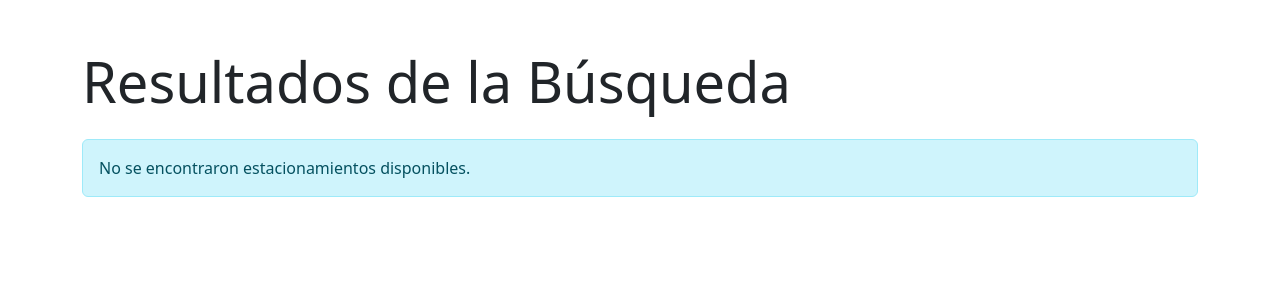
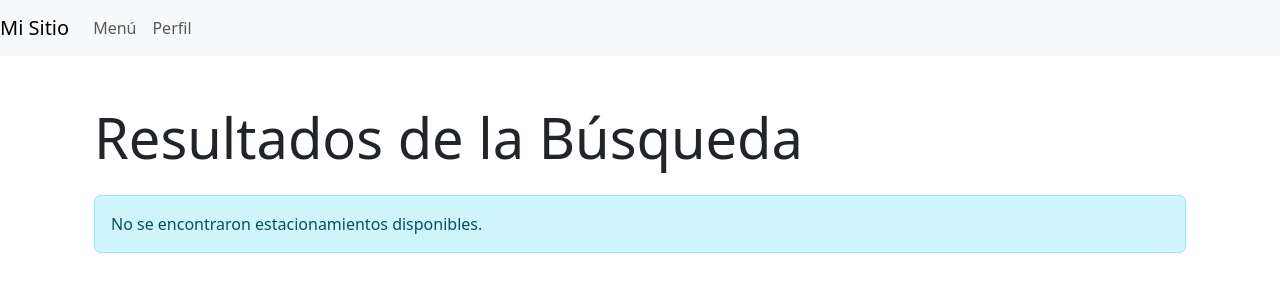
Before and after one commit to AstGon/Parking, a Django app: page /mostrar_estacionamiento/ in a window 1280 px wide. Shown: the top 300 px of the page. Run offline with Django 3.2, Linux system fonts and the light colour scheme; some libraries are stand-ins or nearby versions.

Commit message:
actualizacion

```diff
--- /dev/null
+++ b/buscar_estacionamiento/templates/buscar_estacionamiento/base.html
@@ -0,0 +1,31 @@
+{% load static %}
+<!DOCTYPE html>
+<html lang="es">
+<head>
+    <meta charset="UTF-8">
+    <meta name="viewport" content="width=device-width, initial-scale=1.0">
+    <link rel="stylesheet" href="https://cdn.jsdelivr.net/npm/bootstrap/dist/css/bootstrap.min.css">
+</head>
+<body>
+    <nav class="navbar navbar-expand-lg navbar-light bg-light">
+        <a class="navbar-brand" href="#">Mi Sitio</a>
+        <button class="navbar-toggler" type="button" data-toggle="collapse" data-target="#navbarNav" aria-controls="navbarNav" aria-expanded="false" aria-label="Toggle navigation">
+            <span class="navbar-toggler-icon"></span>
+        </button>
+        <div class="collapse navbar-collapse" id="navbarNav">
+            <ul class="navbar-nav">
+                <li class="nav-item">
+                    <a class="nav-link" href="">Menú</a>
+                </li>
+                <li class="nav-item">
+                    <a class="nav-link" href="">Perfil</a>
+                </li>
+            </ul>
+        </div>
+    </nav>
+
+    <div class="container">
+        {% block content %}{% endblock %}
+    </div>
+</body>
+</html>
--- a/buscar_estacionamiento/templates/buscar_estacionamiento/mostrar_estacionamiento.html
+++ b/buscar_estacionamiento/templates/buscar_estacionamiento/mostrar_estacionamiento.html
@@ -1,12 +1,7 @@
-<!DOCTYPE html>
-<html lang="es">
-<head>
-    <meta charset="UTF-8">
-    <meta name="viewport" content="width=device-width, initial-scale=1.0">
-    <title>Resultados de la Búsqueda</title>
-    <link rel="stylesheet" href="https://cdn.jsdelivr.net/npm/bootstrap/dist/css/bootstrap.min.css">
-</head>
-<body>
+{% extends 'buscar_estacionamiento/base.html' %}
+
+
+{% block content %}
     <div class="container mt-5">
         <h1 class="display-4">Resultados de la Búsqueda</h1>
 
@@ -14,16 +9,13 @@
             {% for estacionamiento in estacionamientos_disponibles %}
                 <li class="list-group-item">
                     {{ estacionamiento.comuna.comuna }} - {{ estacionamiento.direccion }}
-                    <a href="" class="btn btn-primary btn-reservar">Reservar</a>
+                    <a href="#" class="btn btn-primary btn-reservar">Reservar</a>
                 </li>
+            {% empty %}
+                <div class="alert alert-info mt-3">
+                    No se encontraron estacionamientos disponibles.
+                </div>
             {% endfor %}
         </ul>
-
-        {% if not estacionamientos_disponibles %}
-            <div class="alert alert-info mt-3">
-                No se encontraron estacionamientos disponibles.
-            </div>
-        {% endif %}
     </div>
-</body>
-</html>
+{% endblock %}
--- a/parking/urls.py
+++ b/parking/urls.py
@@ -6,5 +6,4 @@ from buscar_estacionamiento import views
 urlpatterns = [
     path('buscar_estacionamiento/', views.buscar_estacionamiento, name='buscar_estacionamiento'),
     path('mostrar_estacionamiento/', views.mostrar_estacionamiento, name='mostrar_estacionamiento'),
-
 ]
```
Also changed, not shown: buscar_estacionamiento/templates/buscar_estacionamiento/buscar_estacionamiento.html (+6 -13 lines).
